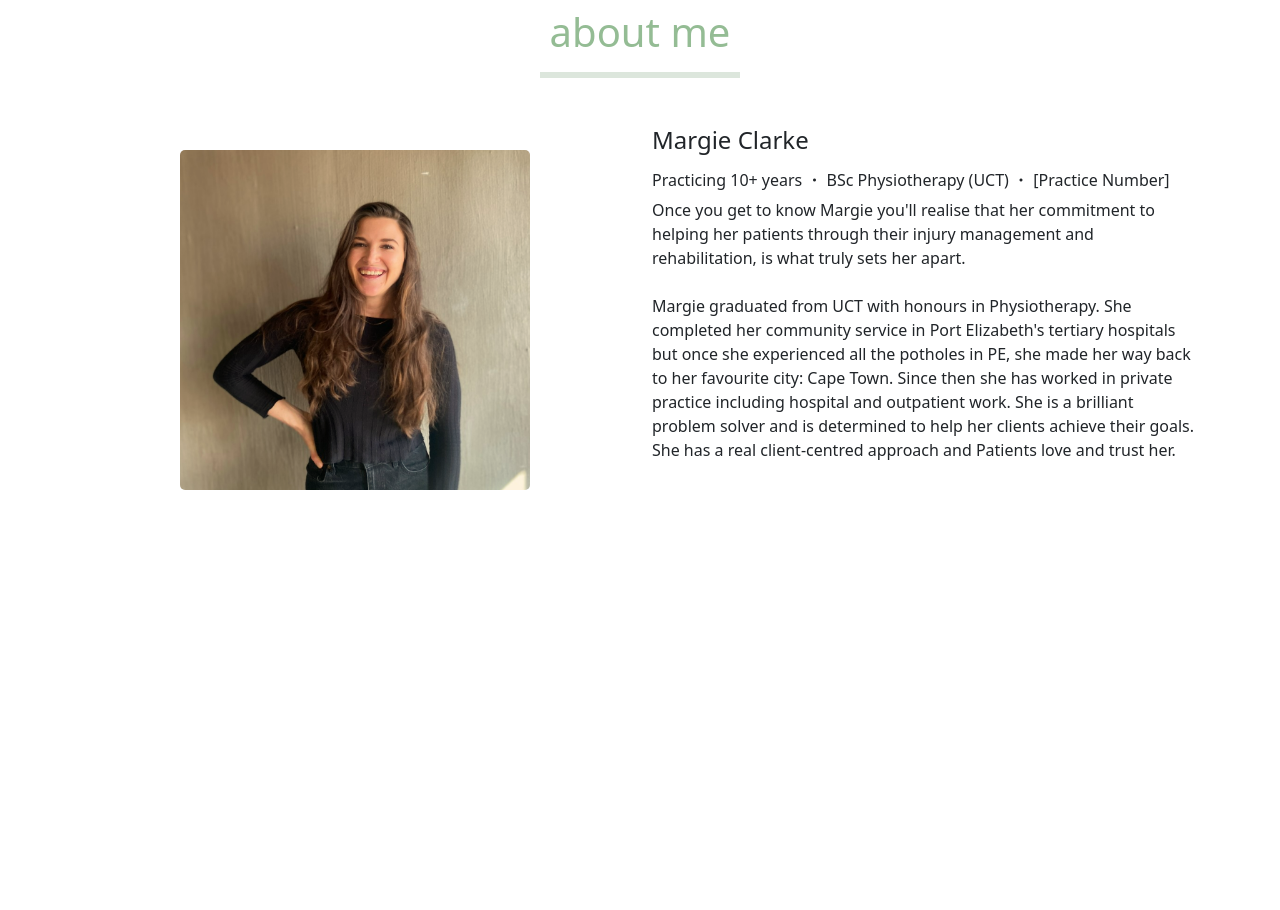
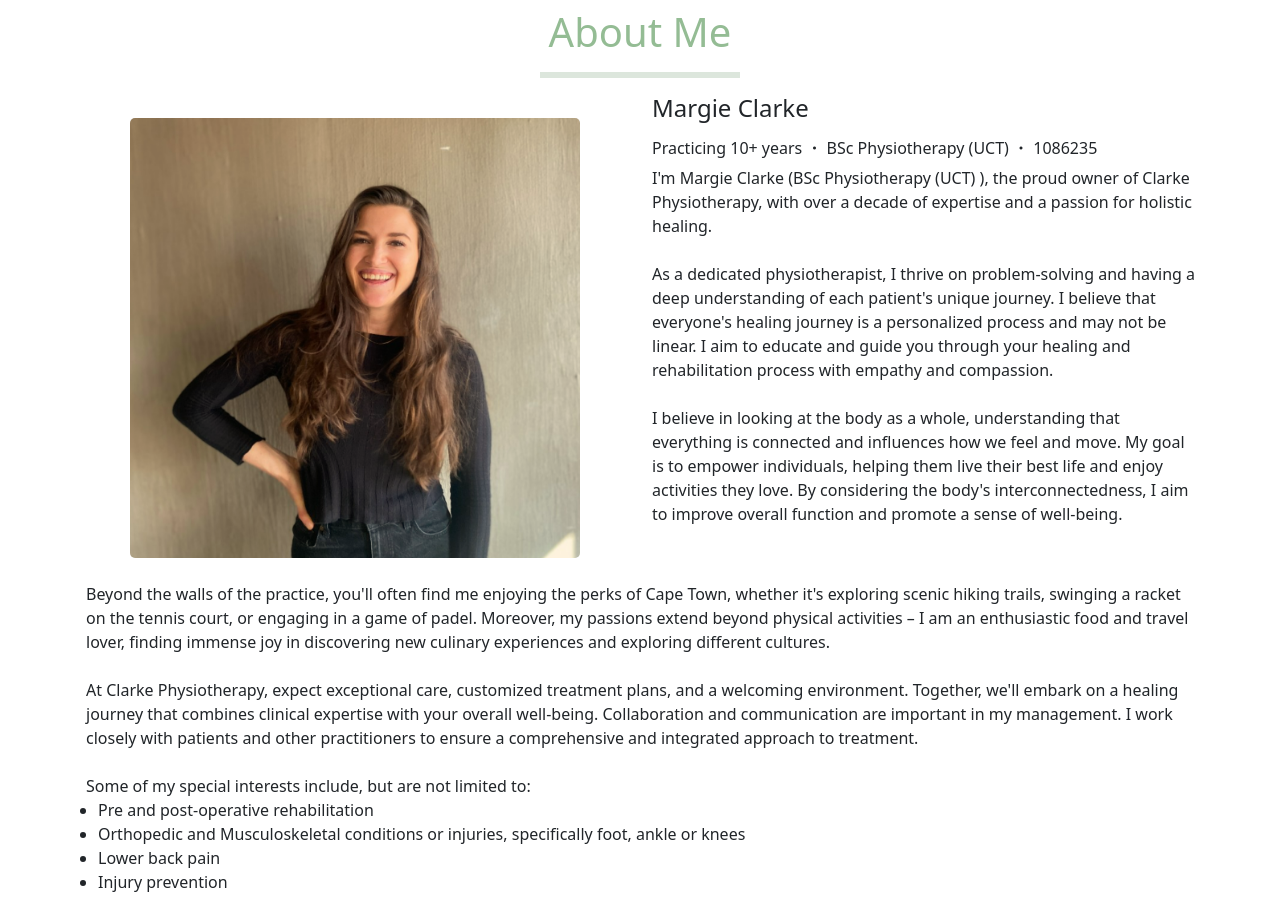
Before and after one commit to MargsCP/margscp.github.io, a React (Create React App) app in the folder clarke-physio/: page / in a window 1280 px wide. Before the commit the page ends 800 px from the top, so only its background shows below. Built offline with nearby package versions, Linux system fonts and the light colour scheme.

Commit message:
updated information in about me section

```diff
--- a/clarke-physio/src/components/pages/AboutMe.js
+++ b/clarke-physio/src/components/pages/AboutMe.js
@@ -5,16 +5,16 @@ import aboutMeImage from "../../images/about-me-image.png";
 export default function AboutMe() {
   return (
     <div className="container">
-      <h1 className="mt-2 text-center about-me-title">about me</h1>
+      <h1 className="mt-2 text-center about-me-title">About Me</h1>
       <hr className="horizontal-line text-center"></hr>
-      <div className="row mt-5">
+      <div className="row mt-3">
         <div className="col-lg-6 my-4">
           <img
             id="about-me-img"
             src={aboutMeImage}
             alt="Margie Clarke"
-            height="340"
-            width="350"
+            height="440"
+            width="450"
             className="mx-auto"
           ></img>
         </div>
@@ -22,23 +22,51 @@ export default function AboutMe() {
           <h4 className="mb-3">Margie Clarke</h4>
           <h6>
             Practicing 10+ years <i className="bi bi-dot"></i> BSc Physiotherapy
-            (UCT) <i className="bi bi-dot"></i> [Practice Number]
+            (UCT) <i className="bi bi-dot"></i> 1086235
           </h6>
-          <p>
-            Once you get to know Margie you'll realise that her commitment to
-            helping her patients through their injury management and
-            rehabilitation, is what truly sets her apart.
+          <div className="fs-6 d-flex flex-wrap">
+            I'm Margie Clarke (BSc Physiotherapy (UCT) ), the proud owner of
+            Clarke Physiotherapy, with over a decade of expertise and a passion
+            for holistic healing. <br></br>
+            <br></br> As a dedicated physiotherapist, I thrive on
+            problem-solving and having a deep understanding of each patient's
+            unique journey. I believe that everyone's healing journey is a
+            personalized process and may not be linear. I aim to educate and
+            guide you through your healing and rehabilitation process with
+            empathy and compassion.<br></br>
+            <br></br> I believe in looking at the body as a whole, understanding
+            that everything is connected and influences how we feel and move. My
+            goal is to empower individuals, helping them live their best life
+            and enjoy activities they love. By considering the body's
+            interconnectedness, I aim to improve overall function and promote a
+            sense of well-being.<br></br>
             <br></br>
-            <br></br>
-            Margie graduated from UCT with honours in Physiotherapy. She
-            completed her community service in Port Elizabeth's tertiary
-            hospitals but once she experienced all the potholes in PE, she made
-            her way back to her favourite city: Cape Town. Since then she has
-            worked in private practice including hospital and outpatient work.
-            She is a brilliant problem solver and is determined to help her
-            clients achieve their goals. She has a real client-centred approach
-            and Patients love and trust her.
-          </p>
+          </div>
+        </div>
+        <div className="row ms-1">
+          Beyond the walls of the practice, you'll often find me enjoying the
+          perks of Cape Town, whether it's exploring scenic hiking trails,
+          swinging a racket on the tennis court, or engaging in a game of padel.
+          Moreover, my passions extend beyond physical activities – I am an
+          enthusiastic food and travel lover, finding immense joy in discovering
+          new culinary experiences and exploring different cultures.<br></br>
+          <br></br> At Clarke Physiotherapy, expect exceptional care, customized
+          treatment plans, and a welcoming environment. Together, we'll embark
+          on a healing journey that combines clinical expertise with your
+          overall well-being. Collaboration and communication are important in
+          my management. I work closely with patients and other practitioners to
+          ensure a comprehensive and integrated approach to treatment.<br></br>
+          <br></br>
+          Some of my special interests include, but are not limited to:<br></br>
+          <ul>
+            <li>Pre and post-operative rehabilitation</li>
+            <li>
+              Orthopedic and Musculoskeletal conditions or injuries,
+              specifically foot, ankle or knees
+            </li>
+            <li>Lower back pain</li>
+            <li>Injury prevention</li>
+          </ul>
         </div>
       </div>
     </div>
```
